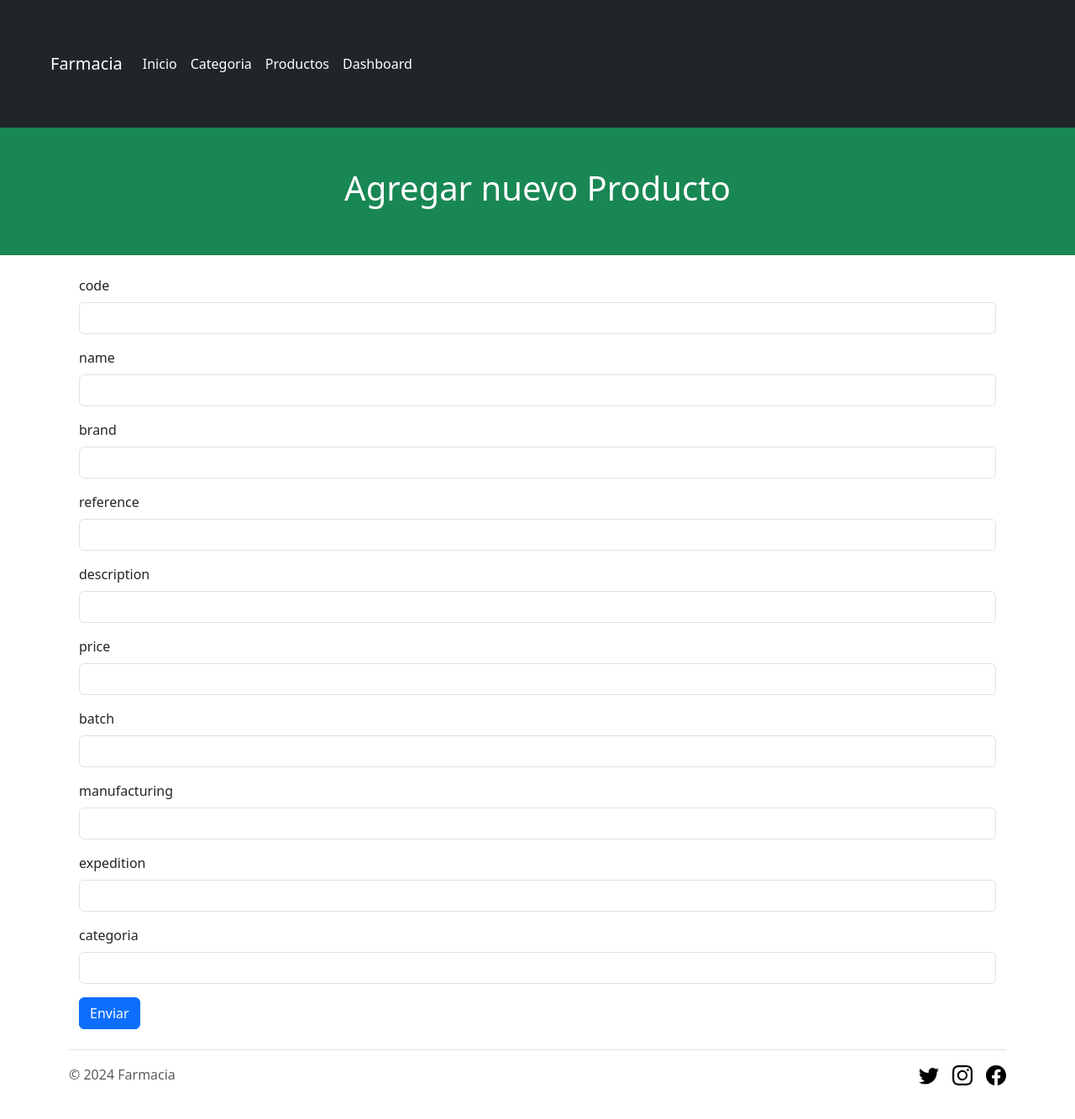
After one commit to Yursksf1/django-taller5, a Django app: page /list_productos/add in a window 1280 px wide. The commit adds this page. Shown: the whole page at 84% size. Run offline with Django 5.2, Linux system fonts and the light colour scheme.

Commit message:
implemantando create producto

```diff
--- /dev/null
+++ b/myapp/templates/myapp/add-producto.html
@@ -0,0 +1,62 @@
+{% extends "myapp/base.html" %}
+
+{% block content %}
+
+<!-- Containers -->
+<div class="container-fluid p-5 bg-success text-white text-center">
+  <h1>Agregar nuevo Producto</h1>
+</div>
+
+<div class="container mt-4">
+  <!-- Card Horizontal -->
+  <div class="container">
+
+      <form action="#" method="POST">
+        {% csrf_token %}
+        <div class="mb-3">
+          <label for="name" class="form-label">code</label>
+          <input type="text" class="form-control" name="code" id="code" value="">
+        </div>
+        <div class="mb-3">
+          <label for="description" class="form-label">name</label>
+          <input type="text" class="form-control" name="name" id="name" value="">
+        </div>
+        <div class="mb-3">
+          <label for="name" class="form-label">brand</label>
+          <input type="text" class="form-control" name="brand" id="brand" value="">
+        </div>
+        <div class="mb-3">
+          <label for="description" class="form-label">reference</label>
+          <input type="text" class="form-control" name="reference" id="reference" value="">
+        </div>
+        <div class="mb-3">
+          <label for="name" class="form-label">description</label>
+          <input type="text" class="form-control" name="description" id="description" value="">
+        </div>
+        <div class="mb-3">
+          <label for="description" class="form-label">price</label>
+          <input type="number" class="form-control" name="price" id="price" value="">
+        </div>
+        <div class="mb-3">
+          <label for="name" class="form-label">batch</label>
+          <input type="text" class="form-control" name="batch" id="batch" value="">
+        </div>
+        <div class="mb-3">
+          <label for="description" class="form-label">manufacturing</label>
+          <input type="text" class="form-control" name="manufacturing" id="manufacturing" value="">
+        </div>
+        <div class="mb-3">
+          <label for="name" class="form-label">expedition</label>
+          <input type="text" class="form-control" name="expedition" id="expedition" value="">
+        </div>
+        <div class="mb-3">
+          <label for="name" class="form-label">categoria</label>
+          <input type="text" class="form-control" name="categoria" id="categoria" value="">
+        </div>
+
+        <button type="submit" class="btn btn-primary">Enviar</button>
+      </form>
+  </div>
+</div>
+
+{% endblock %}
--- a/myapp/templates/myapp/list-productos.html
+++ b/myapp/templates/myapp/list-productos.html
@@ -5,6 +5,7 @@
 <!-- Containers -->
 <div class="container-fluid p-5 bg-success text-white text-center">
   <h1>Lista Productos</h1>
+    <a href="/list_productos/add" class="btn btn-info"> Agregar </a>
 </div>
 
 <div class="container mt-4">
--- a/myapp/urls.py
+++ b/myapp/urls.py
@@ -8,6 +8,7 @@ urlpatterns = [
 
     path('list_categorias/<int:id>', views.detail_categoria),
     path('list_productos/', views.list_productos),
+    path('list_productos/add', views.add_productos),
     path('list_productos/<int:id>', views.detail_productos),
     path('list_productos/<int:id>/delete', views.delete_productos),
     path('list_productos/<int:id>/update', views.update_productos),
--- a/myapp/views.py
+++ b/myapp/views.py
@@ -76,6 +76,37 @@ def index(request):
     }
     return render(request, 'myapp/index.html', context)
 
+def add_productos(request):
+    context = {
+
+    }
+    method = request.method
+    if method == 'POST':
+        data = request.POST
+        code = data.get('code')
+        name = data.get('name')
+        brand = data.get('brand')
+        reference = data.get('reference')
+        description = data.get('description')
+        price = data.get('price')
+        batch = data.get('batch')
+        manufacturing = data.get('manufacturing')
+        expedition = data.get('expedition')
+        categoria_id = data.get('categoria')
+
+        producto = Producto(
+            code=code,
+            name=name,
+            brand=brand,
+            reference=reference,
+            description=description,
+            price=price,
+            batch=batch,
+        )
+        producto.save()
+
+    return render(request, 'myapp/add-producto.html', context)
+
 def dashboard(request):
 
     today = datetime.now().today().date()
```
Also changed, not shown: myapp/models.py (+11 -11 lines), myapp/migrations/0002_alter_categoria_name_alter_producto_batch_and_more.py (added).
